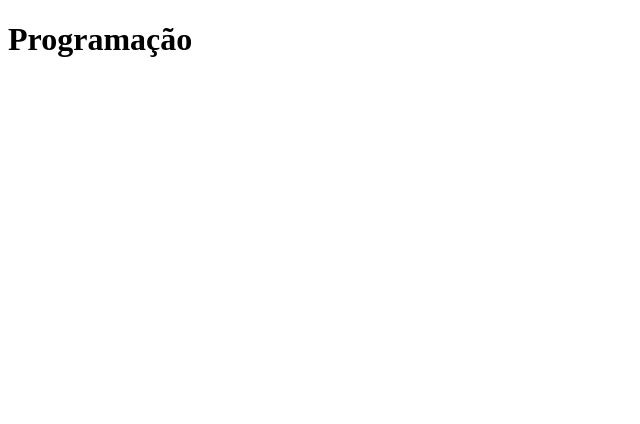
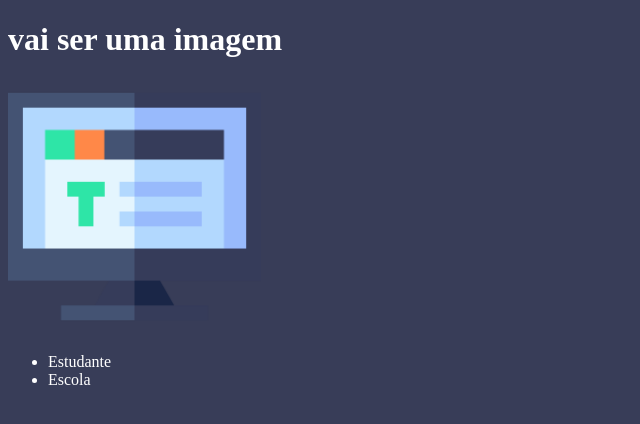
Before and after one commit to RaLtz91/programa-o, a plain HTML site: page index.html in a window 1280 px wide. Shown: the whole page, without its empty margins (0-640 px from the left). Drawn offline with Linux system fonts and the light colour scheme.

Commit message:
atualização de arquivos

```diff
--- a/index.html
+++ b/index.html
@@ -2,11 +2,18 @@
 <html lang="pt-br">
 <head>
     <meta charset="UTF-8">
+    <meta http-equiv="X-UA-Compatible" content="IE=edge">
     <meta name="viewport" content="width=device-width, initial-scale=1.0">
     <title>Document</title>
+    <link rel="stylesheet" href="style.css">
 </head>
 <body>
-    <h1>Programação</h1>
+   <h1>vai ser uma imagem</h1>
+  <img  class="cabecalho-imagem"  src="processador-de-texto.png" alt="">
+    <ul>
+        <li>Estudante</li>
+        <li>Escola</li>
+    </ul>
 
 </body>
 </html>
--- a/style.css
+++ b/style.css
@@ -6,3 +6,6 @@ body{
     background-color: #383d58;
     color:white
 }
+.cabecalho-imagem{
+    width: 20%;
+}
```
Also changed, not shown: processador-de-texto.png (added).
